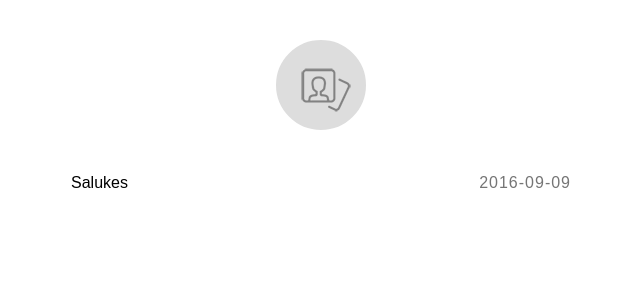
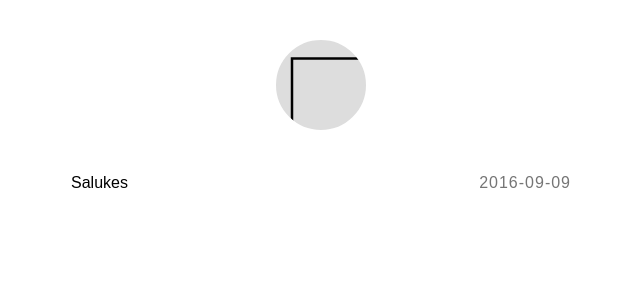
Before and after one commit to dagske/dagske.github.io, a Jekyll site: the page built from index.html, in a window 1280 px wide. Shown: the top 300 px of the page, without its empty margins (319-959 px from the left). Built offline with Jekyll 4.4.1, drawn with Linux system fonts in a browser that asks for light colours; some web fonts are replaced.

Commit message:
Update main.scss

```diff
--- a/_sass/main.scss
+++ b/_sass/main.scss
@@ -112,7 +112,7 @@ span[data-note] {
   margin: 0 auto 35px;
   text-align: center;
   a {
-    background: #ddd url("gravatar_wrapper.png");
+    background: #ddd url("spiral.svg");
     color: #000;
     text-decoration: none;
     font-weight: 700;
@@ -341,35 +341,3 @@ section {
     }
   }
 }
-@keyframes bounce {0% {
-    transform: translate3d( 0, -1000px, 0 );
-  }
-  60% {
-    transform: translate3d( 0, 25px, 0 );
-  }
-  75% {
-    transform: translate3d( 0, -10px, 0 );
-  }
-  90% {
-    transform: translate3d( 0, 5px, 0 );
-  }
-  100% {
-    transform: none;
-  }
-}
-@-webkit-keyframes bounce {0% {
-    -webkit-transform: translate3d( 0, -1000px, 0 );
-  }
-  60% {
-    -webkit-transform: translate3d( 0, 25px, 0 );
-  }
-  75% {
-    -webkit-transform: translate3d( 0, -10px, 0 );
-  }
-  90% {
-    -webkit-transform: translate3d( 0, 5px, 0 );
-  }
-  100% {
-    -webkit-transform: none;
-  }
-}
```
